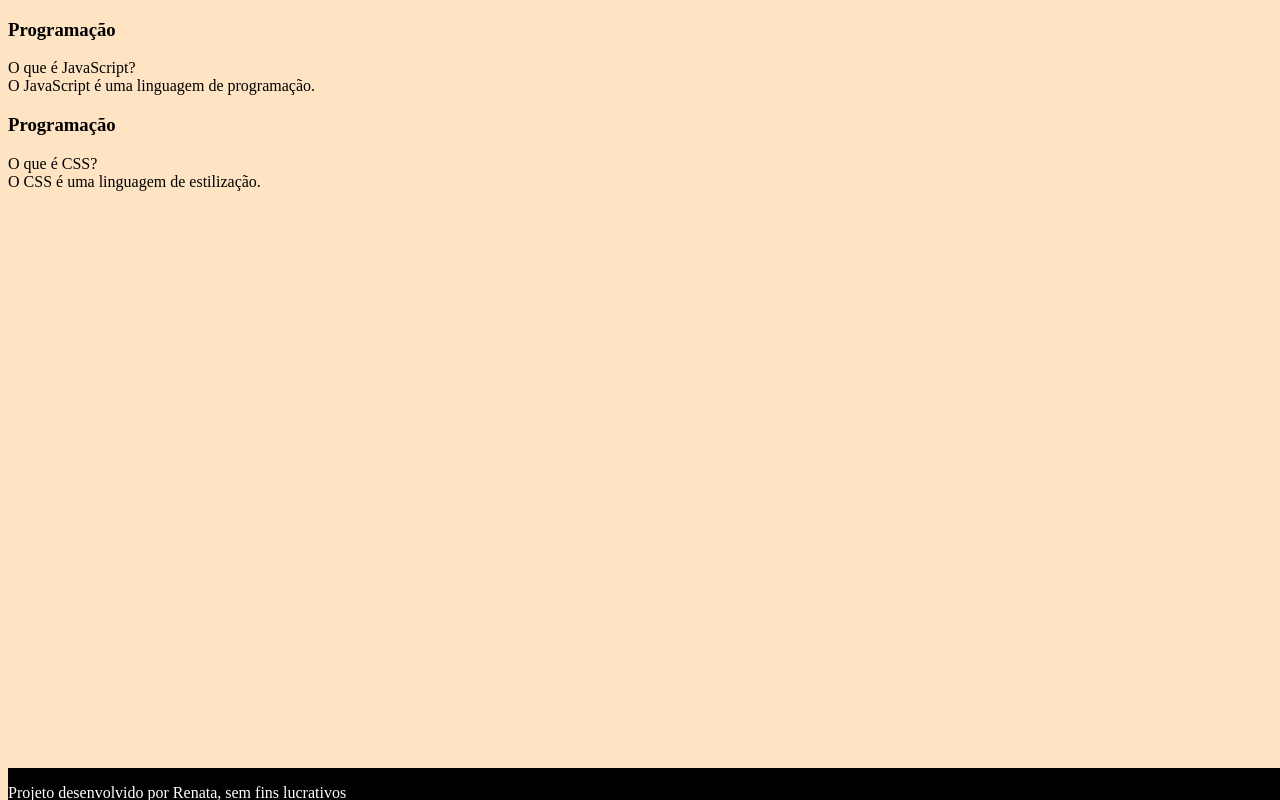
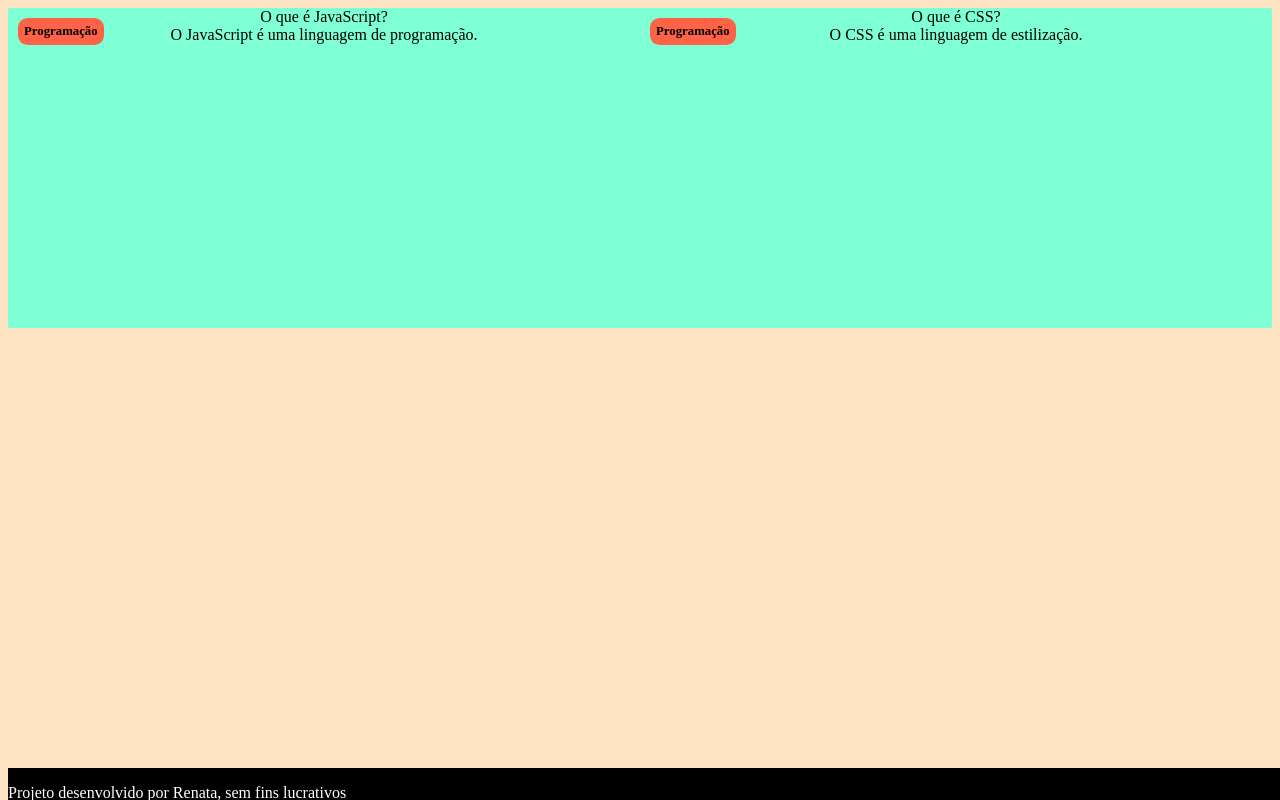
Before and after one commit to tathapadilha/FLASHCARDS, a plain HTML site: page index.html in a window 1280 px wide. Drawn offline with Linux system fonts and the light colour scheme.

Commit message:
espaçamento

```diff
--- a/assets/style.css
+++ b/assets/style.css
@@ -16,3 +16,27 @@ footer.p{
     font-size: 0.6rem;
     margin-top: 0.5rem;
 }
+#container{
+    display: flex;
+}
+.cartao{
+    margin: 1rem, 1rem;
+    background-color: aqua;
+    height: 20rem;
+    flex-grow: 1;
+    flex-basis: calc(33% - 6rem);
+}
+.cartao__conteudo{
+    text-align: center;
+    background-color: aquamarine;
+    height: 100%;
+}
+.cartao__conteudo h3{
+    background: tomato;
+    text-align: left;
+    padding: 0.5%;
+    position: absolute;
+    margin: 0.6rem;
+    border-radius: 0.6rem;
+    font-size: 1vw;
+}
```
